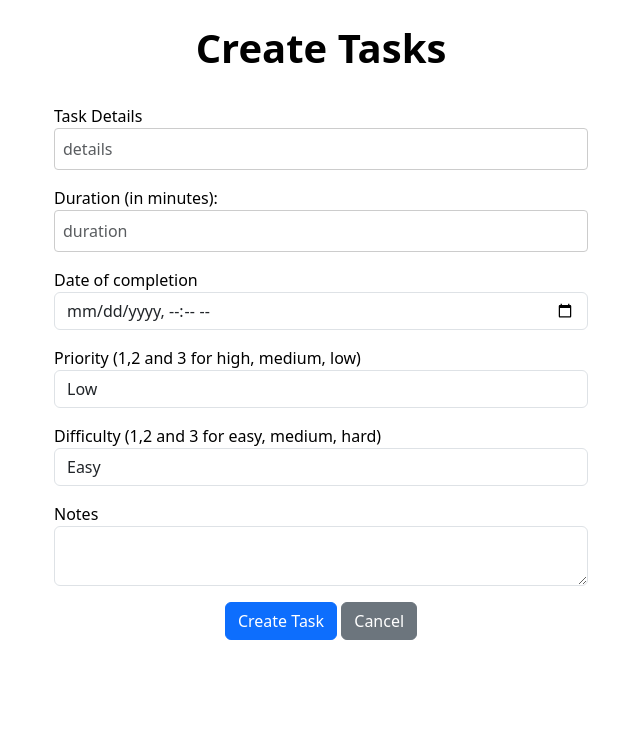
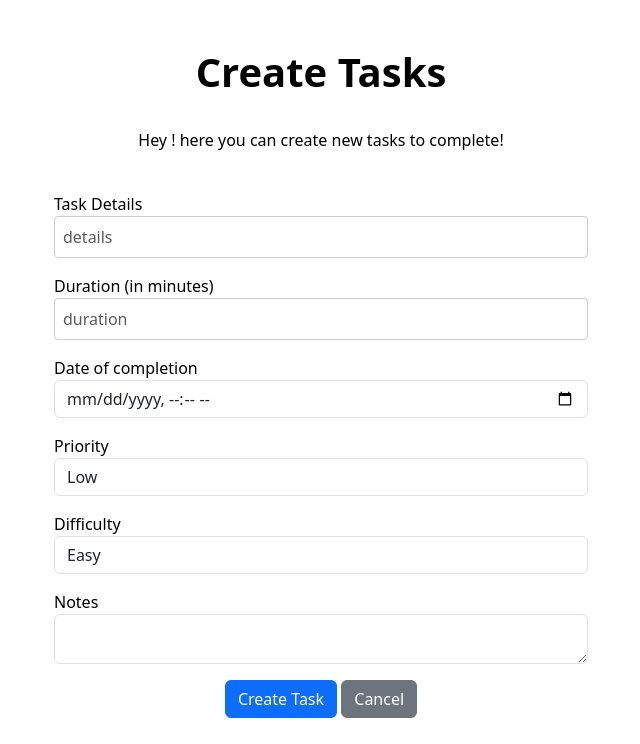
Before and after one commit to DeObjectifOne/CS-code, a Python web app: template Coding time!/website/templates/creation.html in a window 1280 px wide. Shown: the part 56-800 px from the top of the page, without its empty margins (319-959 px from the left). Run offline with Jinja, Linux system fonts and the light colour scheme; the template is opened without the code that fills it, so the values that code supplies are empty; some libraries are stand-ins or nearby versions.

Commit message:
Update creation.html

```diff
--- a/Coding time!/website/templates/creation.html
+++ b/Coding time!/website/templates/creation.html
@@ -9,7 +9,7 @@
     /*To all elements that use the attribute 'form-control'*/
     /*Makes the text look neatly aligned and comfortable*/
     textarea.form-control {
-        padding: 5px;
+        padding: 0;
         text-align: left;
         vertical-align: top;
         line-height: 1;
@@ -18,9 +18,13 @@
 
 </style>
 
+<br><br>
+
+<h1 align="center"><b>Create Tasks</b></h1><!--Bold title to draw user attention-->
+
 <br>
 
-<h1 align="center"><b>Create Tasks</b></h1><!--Bold title to draw user attention-->
+<p align="center">Hey {{ user.username }}! here you can create new tasks to complete!</p>
 
 <br>
 
@@ -54,7 +58,7 @@
                 </div>
 
                 <div class="mb-3">
-                    <label for="details">Duration (in minutes):</label>
+                    <label for="details">Duration (in minutes)</label>
                     <div class="input-group justify-content-center">
                         <input
                             type="number"
@@ -83,35 +87,35 @@
                 </div>
 
                 <div class="mb-3">
-                    <label for="priority">Priority (1,2 and 3 for high, medium, low)</label>
+                    <label for="priority">Priority</label>
                     <div class="input-group justify-content-center">
                         <select
                             name="priority"
                             id="priority"
                             class="form-control">
-                            <option value="3">Low</option>
-                            <option value="2">Medium</option>
-                            <option value="1">High</option>
+                            <option value="Low">Low</option>
+                            <option value="Medium">Medium</option>
+                            <option value="High">High</option>
                         </select>
                     </div>
                 </div>
 
                 <div class="mb-3">
-                    <label for="difficulty">Difficulty (1,2 and 3 for easy, medium, hard)</label>
+                    <label for="difficulty">Difficulty</label>
                     <div class="input-group justify-content-center">
                         <select
                             name="difficulty"
                             id="difficulty"
                             class="form-control">
-                            <option value="1">Easy</option>
-                            <option value="2">Medium</option>
-                            <option value="3">Hard</option>
+                            <option value="Easy">Easy</option>
+                            <option value="Medium">Medium</option>
+                            <option value="Hard">Hard</option>
                         </select>
                     </div>
                 </div>
 
                 <!--'rows=3' limits the amount of text visible to the user-->
-                <!--exceeding 3 lines means the user has to scroll down-->
+                <!--exceeding 3 lines means the user has to scrool down-->
                 <!--this is done to limit the size of the input box for visual convenience-->
                 <div class="mb-3">
                     <label for="details">Notes</label>
```
